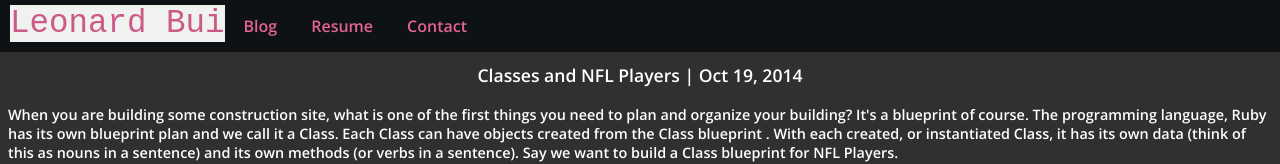
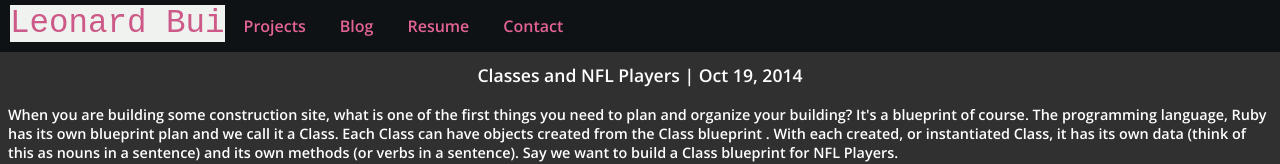
Before and after one commit to lnbcoding/lnbcoding.github.io, a plain HTML site: page blog/t5-ruby-classes.html in a window 1280 px wide. Shown: the top 164 px of the page. Drawn offline with nearby package versions, Linux system fonts and the light colour scheme.

Commit message:
add Projects section to headers of tech blogs

```diff
--- a/blog/t5-ruby-classes.html
+++ b/blog/t5-ruby-classes.html
@@ -11,6 +11,7 @@
     <header>
         <ul class="nav-links">
             <a href="../index.html#aboutme"><code>Leonard Bui</code></a>
+            <li><a href="../index.html#projects">Projects</a></li>
             <li><a href="../index.html#blog">Blog</a></li>
             <li><a href="../index.html#resume">Resume</a></li>
             <li><a href="../index.html#contact">Contact</a></li>
```
Also changed, not shown: blog/t6-oop-concepts.html (+1 -0 lines), blog/t7-JavaScript.html (+1 -0 lines), blog/t8-tech.html (+1 -0 lines), blog/t9-pro-blog.html (+1 -0 lines).
